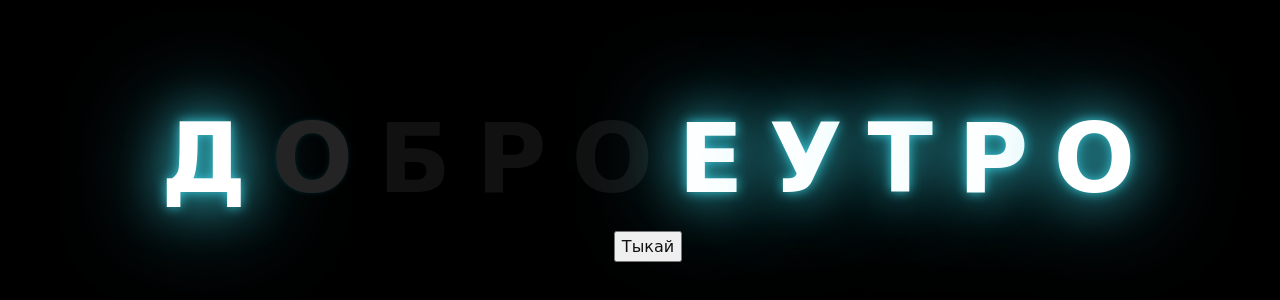
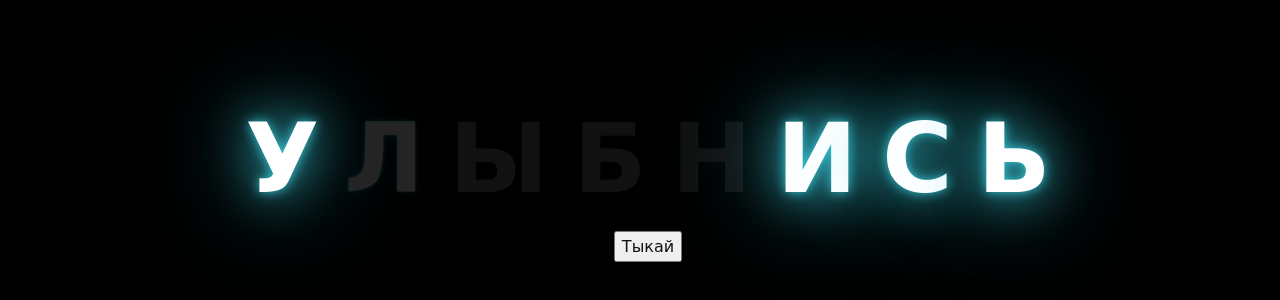
Before and after one commit to zervila/milankaaa, a plain HTML site: page index.html in a window 1280 px wide. Shown: the part 234-534 px from the top of the page. Drawn offline with Linux system fonts and the light colour scheme.

Commit message:
index.html

```diff
--- a/index.html
+++ b/index.html
@@ -11,17 +11,17 @@
 <body>
     <div class="greetings">
         <!-- Updated text -->
-        <span>Д</span>
-        <span>О</span>
+        <span>У</span>
+        <span>Л</span>
+        <span>Ы</span>
         <span>Б</span>
-        <span>Р</span>
-        <span>О</span>
-        <span>Е</span>
+        <span>Н</span>
+        <span>И</span>
+        <span>С</span>
+        <span>Ь</span>
         <span></span>
-        <span>У</span>
-        <span>Т</span>
-        <span>Р</span>
-        <span>О</span>
+        <span></span>
+        <span></span>
         <span></span>
         <span></span>
         <span></span>
```
